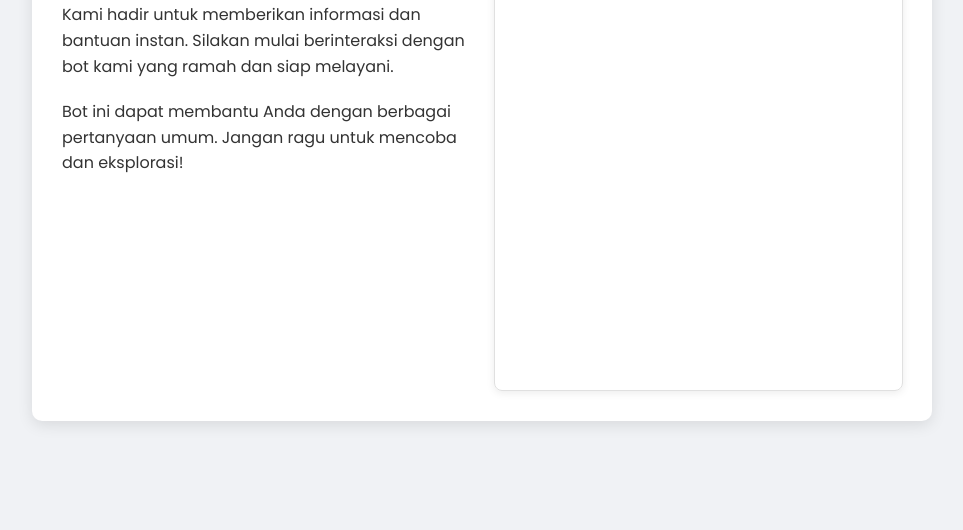
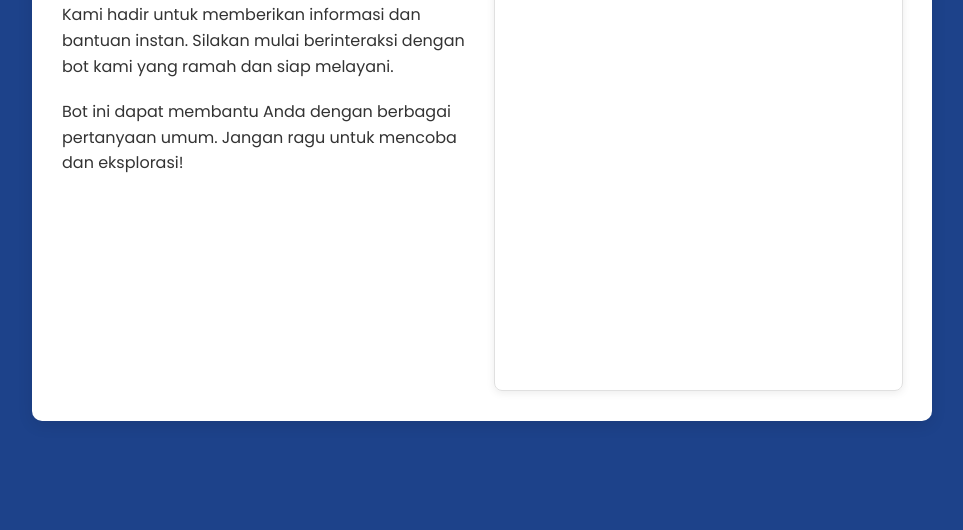
Before and after one commit to kppchatbot-testing/kppchatbot-testing.github.io, a plain HTML site: page index.html in a window 1280 px wide. Shown: the part 270-800 px from the top of the page, without its empty margins (158-1121 px from the left). Drawn offline with nearby package versions, Linux system fonts and the light colour scheme.

Commit message:
Update index.html

```diff
--- a/index.html
+++ b/index.html
@@ -11,7 +11,7 @@
             font-family: 'Poppins', sans-serif;
             margin: 0;
             padding: 0;
-            background-color: #f0f2f5; /* Latar belakang abu-abu muda */
+            background-color: #1D428A; /* Latar belakang biru djp */
             color: #333;
             display: flex;
             flex-direction: column;
```
